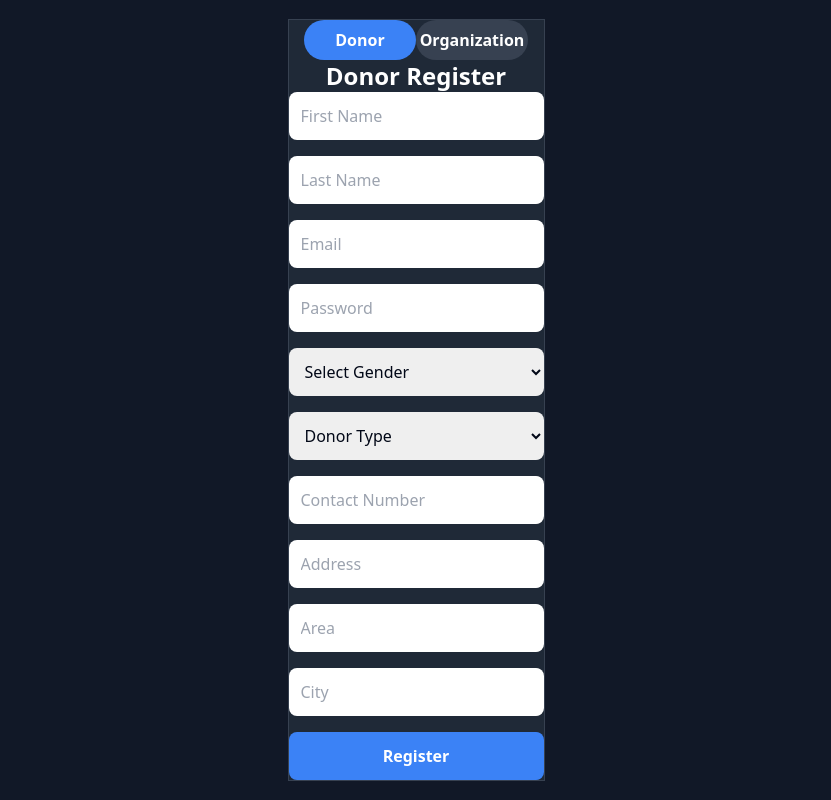
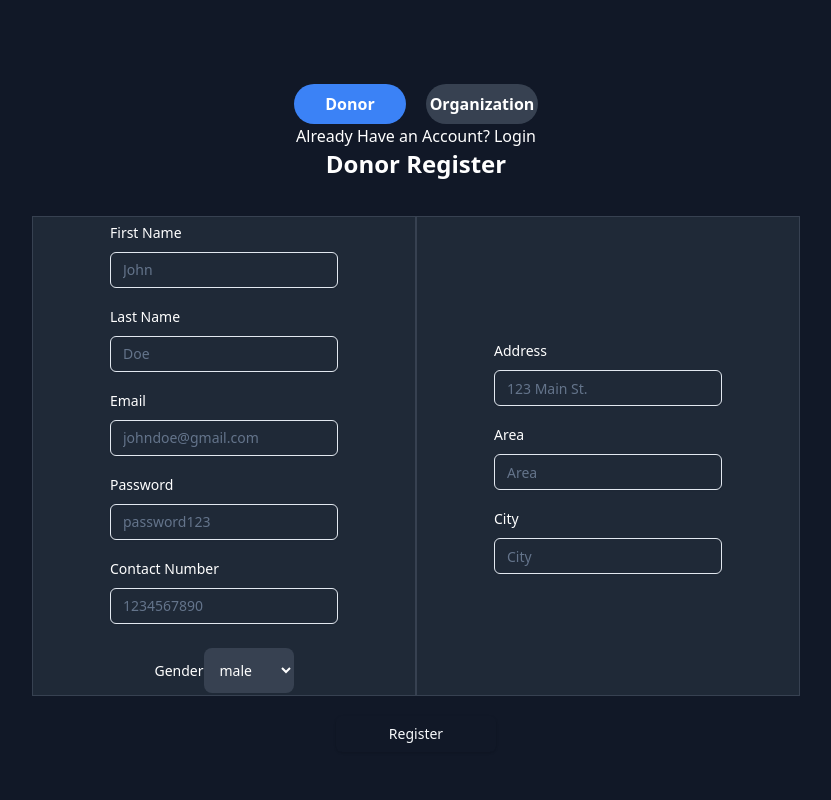
Before and after one commit to DottierDark/TempleSE, a React (Vite) app: page /register in a window 1280 px wide. Shown: the whole page, without its empty margins (224-1055 px from the left). Built offline with nearby package versions, Linux system fonts and the light colour scheme.

Commit message:
register example

```diff
--- a/src/Pages/Login.tsx
+++ b/src/Pages/Login.tsx
@@ -15,26 +15,18 @@ import { zodResolver } from "@hookform/resolvers/zod";
 import { loginContainerClass } from "../assets/Styles";
 import { Card } from "../Components/shadcn/ui/card";
 import { adminUser } from "../assets/dummyData";
-// import { User } from "../types";
 
 export default function Login() {
 	const navigate = useNavigate();
-	// const formSchema = z.object({
-	// 	username: z.string().min(2, {
-	// 		message: "Username must be at least 2 characters.",
-	// 	}),
-	// 	password: z.string().min(6, {
-	// 		message: "Password must be at least 6 characters.",
-	// 	}),
-	// });
 	const formSchema = z.object({
 		username: z.string().min(2, {
-			message: "Wrong UserName, Please try again.",
+			message: "Username must be at least 2 characters.",
 		}),
-		password: z.string().min(6, {
-			message: "Wrong Password, Please try again.",
+		password: z.string().min(5, {
+			message: "Password must be at least 6 characters.",
 		}),
 	});
+
 	const form = useForm<z.infer<typeof formSchema>>({
 		resolver: zodResolver(formSchema),
 		defaultValues: {
@@ -44,27 +36,25 @@ export default function Login() {
 	});
 
 	function onSubmit(values: z.infer<typeof formSchema>) {
-		if (values.username === "Admin" && values.password === "Admin") {
+		if (
+			values.username === adminUser.username &&
+			values.password === adminUser.password
+		) {
 			localStorage.setItem("auth", "true");
 			navigate("/admin");
-		}
-		else {
+		} else {
 			alert("Invalid username or password");
 		}
-
 	}
 
 	return (
-
 		<div className="absolute flex h-full w-full flex-col items-center justify-center bg-gray-900 ">
-
 			<Card className={`${loginContainerClass}`}>
-
-				<div className="w-full flex flex-col items-center justify-center gap-3 margin-bottom: 0">
-						<br></br>
-						<h1 className="text-xl font-bold tracking-tight justify-center text-white md:text-2xl">
-							Login
-						</h1>
+				<div className="margin-bottom: 0 flex w-full flex-col items-center justify-center gap-3">
+					<br></br>
+					<h1 className="justify-center text-xl font-bold tracking-tight text-white md:text-2xl">
+						Login
+					</h1>
 					<p
 						className=" text-primary-500 cursor-pointer font-medium text-white hover:underline"
 						onClick={() => navigate("/register")}
--- a/src/Pages/Register.tsx
+++ b/src/Pages/Register.tsx
@@ -1,20 +1,28 @@
 import { useEffect, useState } from "react";
 import { loginButtonClass, loginContainerClass } from "../assets/Styles";
 import { useNavigate } from "react-router-dom";
-import { Label } from "../Components/shadcn/ui/label";
+import {
+	Form,
+	FormControl,
+	FormField,
+	FormItem,
+	FormLabel,
+	FormMessage,
+} from "../Components/shadcn/ui/form";
+
 import { Input } from "../Components/shadcn/ui/input";
+import { z } from "zod";
+import { Button } from "../Components/shadcn/ui/button";
+import { useForm } from "react-hook-form";
+import { zodResolver } from "@hookform/resolvers/zod";
 
 export default function Register() {
-	const [formType, setFormType] = useState<"Donor" | "Organization">("Donor");
+	const [formType, setFormType] = useState<"Donor" | "Organization Rep">(
+		"Donor",
+	);
 
 	const navigate = useNavigate();
 	const [selectedDonorType, setSelectedDonorType] = useState(""); // Initialize selectedDonorType state
-
-	const handleDonorTypeChange = (
-		event: React.ChangeEvent<HTMLSelectElement>,
-	) => {
-		setSelectedDonorType(event.target.value); // Update state based on selected value
-	};
 	useEffect(() => {
 		const id = localStorage.getItem("user");
 		const type = localStorage.getItem("type");
@@ -24,10 +32,91 @@ export default function Register() {
 		}
 	}, [navigate]);
 
+	const formSchemaDonor = z.object({
+		firstName: z.string().min(2, {
+			message: "First Name must be at least 2 characters.",
+		}),
+		lastName: z.string().min(2, {
+			message: "Last Name must be at least 2 characters.",
+		}),
+		userName: z.string().email({
+			message: "Please enter a valid email address.",
+		}),
+		password: z.string().min(5, {
+			message: "Password must be at least 6 characters",
+		}),
+		contactNumber: z.string().min(10, {
+			message: "Contact Number must be at least 10 characters.",
+		}),
+		address: z.string().min(5, {
+			message: "Address must be at least 5 characters.",
+		}),
+		area: z.string().min(2, {
+			message: "Area must be at least 2 characters.",
+		}),
+		city: z.string().min(2, {
+			message: "City must be at least 2 characters.",
+		}),
+		gender: z.string().optional(),
+		subjects: z.string().optional(),
+		classes: z.string().optional(),
+		credentials: z.string().optional(),
+		proof: z.string().optional(),
+		type: z.string().optional(),
+	});
+	const formSchemaOrganization = z.object({
+		firstName: z.string().min(2, {
+			message: "First Name must be at least 2 characters.",
+		}),
+		lastName: z.string().min(2, {
+			message: "Last Name must be at least 2 characters.",
+		}),
+		userName: z.string().email({
+			message: "Please enter a valid email address.",
+		}),
+		password: z.string().min(5, {
+			message: "Password must be at least 6 characters",
+		}),
+		contactNumber: z.string().min(10, {
+			message: "Contact Number must be at least 10 characters.",
+		}),
+		address: z.string().min(5, {
+			message: "Address must be at least 5 characters.",
+		}),
+		area: z.string().min(2, {
+			message: "Area must be at least 2 characters.",
+		}),
+		city: z.string().min(2, {
+			message: "City must be at least 2 characters",
+		}),
+		organizationName: z.string().min(2, {
+			message: "Organization Name must be at least 2 characters.",
+		}),
+		organizationType: z.string().min(2, {
+			message: "Organization Type must be at least 2 characters.",
+		}),
+		credentials: z.string().optional(),
+		proof: z.string().optional(),
+	});
+
+	const formDonor = useForm<z.infer<typeof formSchemaDonor>>({
+		resolver: zodResolver(formSchemaDonor),
+		defaultValues: {},
+	});
+	const formOrganization = useForm<z.infer<typeof formSchemaOrganization>>({
+		resolver: zodResolver(formSchemaOrganization),
+		defaultValues: {},
+	});
+
+	function onSubmitDonor(values: z.infer<typeof formSchemaDonor>) {}
+	function onSubmitOrganization(
+		values: z.infer<typeof formSchemaOrganization>,
+	) {}
+
 	return (
 		<div className="absolute flex h-full w-full flex-col items-center justify-center bg-gray-900 ">
-			<div className={loginContainerClass}>
-				<div className="flex flex-row items-center justify-center">
+			<div className="flex flex-col items-center justify-center p-9">
+				<div className="grid grid-cols-2 items-center justify-center gap-5">
 					<button
 						onClick={() => setFormType("Donor")}
 						className={`${loginButtonClass} ${
@@ -37,9 +126,9 @@ export default function Register() {
 						Donor
 					</button>
 					<button
-						onClick={() => setFormType("Organization")}
+						onClick={() => setFormType("Organization Rep")}
 						className={`${loginButtonClass} ${
-							formType === "Organization"
+							formType === "Organization Rep"
 								? "bg-blue-500"
 								: "bg-gray-700"
 						}`}
@@ -47,201 +136,310 @@ export default function Register() {
 						Organization
 					</button>
 				</div>
+				<p
+					className=" text-primary-500 cursor-pointer font-medium text-white hover:underline"
+					onClick={() => navigate("/")}
+				>
+					Already Have an Account? Login
+				</p>
+				<h1 className="text-center text-2xl font-bold text-white">
+					{formType} Register
+				</h1>
+			</div>
+			<div className="flex flex-col items-center justify-center gap-5">
 				{formType === "Donor" ? (
-					<div className="flex-col items-center justify-center">
-						<h1 className="text-center text-2xl font-bold text-white">
-							Donor Register
-						</h1>
-						<form className="flex flex-col space-y-4">
-							<input
-								type="text"
-								placeholder="First Name"
-								className="rounded-lg p-3"
+					<Form {...formDonor}>
+						<form
+							onSubmit={formDonor.handleSubmit(onSubmitDonor)}
+							className="gap-30 grid w-full grid-cols-2"
+						>
+							<div
+								className={`${loginContainerClass} flex h-[60vh] w-[50vh] flex-col items-center justify-center gap-4 text-white md:w-96`}
+							>
+								<FormField
+									control={formDonor.control}
+									name="firstName"
+									render={({ field }) => (
+										<FormItem>
+											<FormLabel>First Name</FormLabel>
+											<FormControl>
+												<Input
+													placeholder="John"
+													{...field}
 												/>
-							<input
-								type="text"
-								placeholder="Last Name"
-								className="rounded-lg p-3"
+											</FormControl>
+											<FormMessage>
+												{
+													formDonor.formState.errors
+														.firstName?.message
+												}
+											</FormMessage>
+										</FormItem>
+									)}
 								/>
-							<input
-								type="text"
-								placeholder="Email"
-								className="rounded-lg p-3"
+								<FormField
+									control={formDonor.control}
+									name="lastName"
+									render={({ field }) => (
+										<FormItem>
+											<FormLabel>Last Name</FormLabel>
+											<FormControl>
+												<Input
+													placeholder="Doe"
+													{...field}
 												/>
-							<input
-								type="password"
-								placeholder="Password"
-								className="rounded-lg p-3"
+											</FormControl>
+											<FormMessage>
+												{
+													formDonor.formState.errors
+														.lastName?.message
+												}
+											</FormMessage>
+										</FormItem>
+									)}
 								/>
-							<select className="rounded-lg p-3">
-								<option value="" disabled selected>
-									Select Gender
+								<FormField
+									control={formDonor.control}
+									name="userName"
+									render={({ field }) => (
+										<FormItem>
+											<FormLabel>Email</FormLabel>
+											<FormControl>
+												<Input
+													placeholder="johndoe@gmail.com"
+													{...field}
+												/>
+											</FormControl>
+											<FormMessage>
+												{
+													formDonor.formState.errors
+														.userName?.message
+												}
+											</FormMessage>
+										</FormItem>
+									)}
+								/>
+								<FormField
+									control={formDonor.control}
+									name="password"
+									render={({ field }) => (
+										<FormItem>
+											<FormLabel>Password</FormLabel>
+											<FormControl>
+												<Input
+													placeholder="password123"
+													{...field}
+												/>
+											</FormControl>
+											<FormMessage>
+												{
+													formDonor.formState.errors
+														.password?.message
+												}
+											</FormMessage>
+										</FormItem>
+									)}
+								/>
+								<FormField
+									control={formDonor.control}
+									name="contactNumber"
+									render={({ field }) => (
+										<FormItem>
+											<FormLabel>
+												Contact Number
+											</FormLabel>
+											<FormControl>
+												<Input
+													placeholder="1234567890"
+													{...field}
+												/>
+											</FormControl>
+											<FormMessage>
+												{
+													formDonor.formState.errors
+														.contactNumber?.message
+												}
+											</FormMessage>
+										</FormItem>
+									)}
+								/>
+								<FormField
+									control={formDonor.control}
+									name="gender"
+									render={({ field }) => (
+										<FormItem>
+											<FormLabel>Gender</FormLabel>
+											<FormControl>
+												<select
+													{...field}
+													className="rounded-lg bg-gray-700 p-3 text-white placeholder-gray-400 focus:border-blue-500 focus:ring-blue-500 sm:text-sm"
+												>
+													<option value="male">
+														male
 													</option>
-								<option value="male">Male</option>
-								<option value="female">Female</option>
-								<option value="other">Other</option>
+													<option value="female">
+														female
+													</option>
+													<option value="other">
+														other
+													</option>
 												</select>
-							<select
-								className="rounded-lg p-3"
-								id="donorType"
-								onChange={handleDonorTypeChange}
-							>
-								<option value="" disabled selected>
-									Donor Type
-								</option>
-								<option value="regular">Regular</option>
-								<option value="teacher">Teacher</option>
-								<option value="doctor">Doctor</option>
-							</select>
-							<input
-								type="text"
-								placeholder="Contact Number"
-								className="rounded-lg p-3"
-							/>
-							<input
-								type="text"
-								placeholder="Address"
-								className="rounded-lg p-3"
-							/>
-							<input
-								type="text"
-								placeholder="Area"
-								className="rounded-lg p-3"
-							/>
-							<input
-								type="text"
-								placeholder="City"
-								className="rounded-lg p-3"
-							/>
-							<input
-								type="text"
-								placeholder="Subjects you can teach"
-								className={`rounded-lg p-3 ${
-									selectedDonorType === "teacher"
-										? ""
-										: "hidden" // Hide the container if not teacher or doctor
-								}`}
-							/>
-							<input
-								type="text"
-								placeholder="How many Classes can you"
-								className={`rounded-lg p-3 ${
-									selectedDonorType === "teacher"
-										? ""
-										: "hidden" // Hide the container if not teacher or doctor
-								}`}
-							/>
-							<div
-								className={`grid w-full max-w-sm items-center gap-1.5 ${
-									selectedDonorType === "teacher" ||
-									selectedDonorType === "doctor"
-										? ""
-										: "hidden" // Hide the container if not teacher or doctor
-								}`}
-							>
-								<label htmlFor="file" className="text-white">
-									Upload Credentials
-								</label>
-								<input id="file" type="file" />
-							</div>
-
-							<button className="rounded-lg bg-blue-500 p-3 font-bold text-white">
-								Register
-							</button>
-						</form>
-					</div>
-				) : (
-					<div className="grid-cols-2 items-center justify-center">
-						<h1 className="text-center text-2xl font-bold text-white">
-							Organization Representative Register
-						</h1>
-
-						<form className="flex flex-col space-y-4">
-							<div>
-							<input
-								type="text"
-								placeholder="First Name"
-								className="rounded-lg p-3"
-							/>
-							<input
-								type="text"
-								placeholder="Last Name"
-								className="rounded-lg p-3"
-							/>
-							<input
-								type="text"
-								placeholder="Email"
-								className="rounded-lg p-3"
-							/>
-							<input
-								type="password"
-								placeholder="Password"
-								className="rounded-lg p-3"
-							/>
-							<select className="rounded-lg p-3">
-								<option value="" disabled selected>
-									Select Gender
-								</option>
-								<option value="male">Male</option>
-								<option value="female">Female</option>
-								<option value="other">Other</option>
-							</select>
-							<input
-								type="text"
-								placeholder="Contact Number"
-								className="rounded-lg p-3"
+											</FormControl>
+										</FormItem>
+									)}
 								/>
 							</div>
-							<div>
-							<input
-								type="text"
-								placeholder="Organization Name"
-								className="rounded-lg p-3"
+							<div
+								className={`${loginContainerClass} flex flex-col items-center justify-center gap-4 text-white md:w-96`}
+							>
+								<FormField
+									control={formDonor.control}
+									name="address"
+									render={({ field }) => (
+										<FormItem>
+											<FormLabel>Address</FormLabel>
+											<FormControl>
+												<Input
+													placeholder="123 Main St."
+													{...field}
 												/>
-							<input
-								type="text"
-								placeholder="Organization Type"
-								className="rounded-lg p-3"
+											</FormControl>
+											<FormMessage>
+												{
+													formDonor.formState.errors
+														.address?.message
+												}
+											</FormMessage>
+										</FormItem>
+									)}
 								/>
-							<input
-								type="text"
-								placeholder="Organization Address"
-								className="rounded-lg p-3"
+								<FormField
+									control={formDonor.control}
+									name="area"
+									render={({ field }) => (
+										<FormItem>
+											<FormLabel>Area</FormLabel>
+											<FormControl>
+												<Input
+													placeholder="Area"
+													{...field}
 												/>
-							<input
-								type="text"
-								placeholder="Area"
-								className="rounded-lg p-3"
+											</FormControl>
+											<FormMessage>
+												{
+													formDonor.formState.errors
+														.area?.message
+												}
+											</FormMessage>
+										</FormItem>
+									)}
 								/>
-							<input
-								type="text"
+								<FormField
+									control={formDonor.control}
+									name="city"
+									render={({ field }) => (
+										<FormItem>
+											<FormLabel>City</FormLabel>
+											<FormControl>
+												<Input
 													placeholder="City"
-								className="rounded-lg p-3"
+													{...field}
+												/>
+											</FormControl>
+											<FormMessage>
+												{
+													formDonor.formState.errors
+														.city?.message
+												}
+											</FormMessage>
+										</FormItem>
+									)}
 								/>
 							</div>
-							<div className="grid w-full max-w-sm items-center gap-1.5">
-								<label htmlFor="file" className="text-white">
-									Upload Proof for being Part of Organization
-								</label>
-								<input id="file" type="file" />
-							</div>
-							<div className="grid w-full max-w-sm items-center gap-1.5">
-								<label htmlFor="file" className="text-white">
-									Upload Organizational Credentials
-								</label>
-								<input id="file" type="file" />
-							</div>
+						</form>
+					</Form>
+				) : (
+					<Form {...formOrganization}>
+						<form
+							onSubmit={formOrganization.handleSubmit(
+								onSubmitOrganization,
+							)}
+							className=""
+						>
+							<FormField
+								control={formOrganization.control}
+								name="firstName"
+								render={({ field }) => (
+									<FormItem>
+										<FormLabel>First Name</FormLabel>
+										<FormControl>
+											<Input
+												placeholder="John"
+												{...field}
+											/>
+										</FormControl>
+										<FormMessage>
+											{
+												formOrganization.formState
+													.errors.firstName?.message
+											}
+										</FormMessage>
+									</FormItem>
+								)}
+							/>
+							<FormField
+								control={formOrganization.control}
+								name="lastName"
+								render={({ field }) => (
+									<FormItem>
+										<FormLabel>Last Name</FormLabel>
+										<FormControl>
+											<Input
+												placeholder="Doe"
+												{...field}
+											/>
+										</FormControl>
+										<FormMessage>
+											{
+												formOrganization.formState
+													.errors.lastName?.message
+											}
+										</FormMessage>
+									</FormItem>
+								)}
+							/>
+							<FormField
+								control={formOrganization.control}
+								name="userName"
+								render={({ field }) => (
+									<FormItem>
+										<FormLabel>Email</FormLabel>
+										<FormControl>
+											<Input
+												placeholder="org@gmail.com"
+												{...field}
+											/>
+										</FormControl>
+										<FormMessage>
+											{
+												formOrganization.formState
+													.errors.userName?.message
+											}
+										</FormMessage>
+									</FormItem>
+								)}
+							/>
+						</form>
+					</Form>
+				)}
 
-							<button className="rounded-lg bg-blue-500 p-3 font-bold text-white">
+				<Button
+					type="submit"
+					onClick={() => {}}
+					className="bg-primary-500 w-40"
+				>
 					Register
-							</button>
-						</form>
-						<p
-							className=" text-primary-500 cursor-pointer font-medium text-white hover:underline"
-							onClick={() => navigate("/login")}
-						></p>
-					</div>
-				)}
+				</Button>
 			</div>
 		</div>
 	);
--- a/src/assets/Styles.tsx
+++ b/src/assets/Styles.tsx
@@ -3,13 +3,11 @@ export const formInputClass =
 	"block w-full rounded-lg border  border-gray-600  bg-gray-700 p-2.5 text-white placeholder-gray-400 focus:border-blue-500 focus:ring-blue-500 sm:text-sm";
 export const formTextClass = "mb-2 block text-sm font-medium text-white";
 export const loginContainerClass = "border border-gray-700 bg-gray-800";
-
 export const registerContainerClass = "border border-gray-700 bg-gray-800";
-
-
+export const registerButtonClass =
+	"flex h-10 w-28 cursor-pointer items-center justify-center rounded-full bg-blue-500 p-3 font-bold text-white";
 export const loginButtonClass =
 	"flex h-10 w-28 cursor-pointer items-center justify-center rounded-full bg-blue-500 p-3 font-bold text-white";
-
 export const backgroundClass = "bg-gray-900";
 export const homePageButtonClass =
 	"flex h-16 w-[75%] text-white cursor-pointer items-center justify-center border border-solid border-blue-500 text-lg first-of-type:rounded-t-2xl last-of-type:rounded-b-2xl hover:scale-[105%] bg-gray-600";
```
Also changed, not shown: 1 other file (tests, documents, lock files or other folders). Lines whose indentation alone changed are shown as unchanged.
